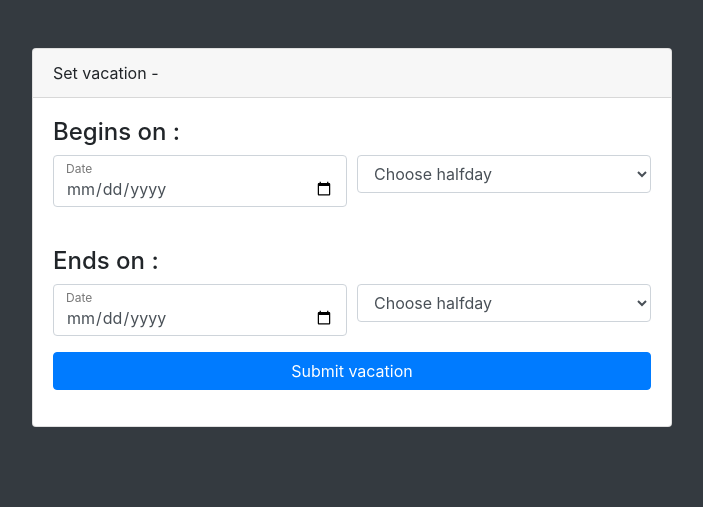
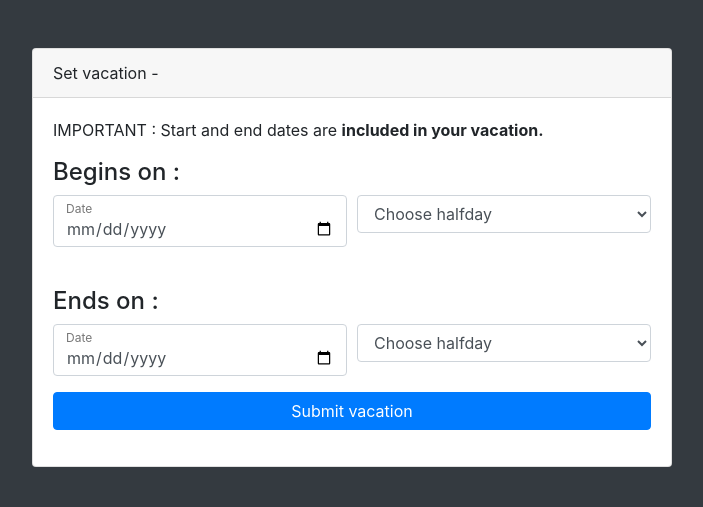
Before and after one commit to charlesdlrsa/dev_log_tournees_infirmiers, a Flask app: template dev_log/templates/add_vacation.html in a window 1280 px wide. Shown: the top 507 px of the page, without its empty margins (288-991 px from the left). Run offline with Flask 2, Linux system fonts and the light colour scheme; the template is opened without the code that fills it, so the values that code supplies are empty; some libraries are stand-ins or nearby versions.

Commit message:
Add warning message in add vacation

```diff
--- a/dev_log/templates/add_vacation.html
+++ b/dev_log/templates/add_vacation.html
@@ -32,6 +32,7 @@
         <div class="card-header">Set vacation - {{nurse.first_name}} {{nurse.last_name}}</div>
         <div class="card-body">
             <form method="post">
+                <p> IMPORTANT : Start and end dates are <b>included in your vacation.</b></p>
                 <h4>Begins on :</h4>
                 <div class="form-row">
                     <div class="col-md-6">
```
